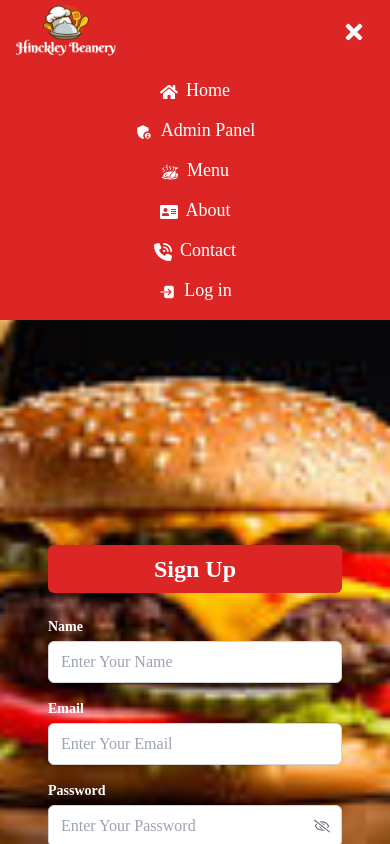
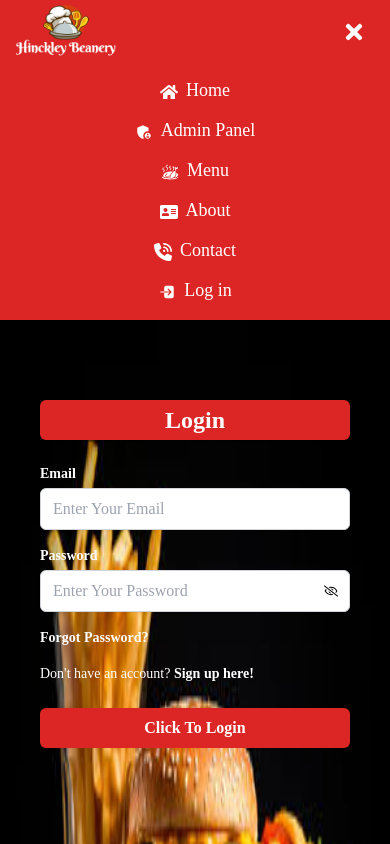
Before and after one commit to naXeerrehman/Restaurant_Website, a React (Create React App) app in the folder frontend/: page /SignUpPage in a window 390 px wide. Shown: the top 844 px of the page. Built offline with nearby package versions, Linux system fonts and the light colour scheme; no server answers.

Commit message:
Update SignUp.js

```diff
--- a/frontend/src/components/AuthenticationComponents/SignUp.js
+++ b/frontend/src/components/AuthenticationComponents/SignUp.js
@@ -1,70 +1,71 @@
-import React, { useState } from "react";
+import { useEffect, useState } from "react";
+import { useNavigate, Link } from "react-router-dom";
 import axios from "axios";
-import { Link, useNavigate } from "react-router-dom";
 import { FaEye, FaRegEyeSlash } from "react-icons/fa";
 import FastFood6 from "../../assets/FastFood6.jpg";
 
-const SignUp = () => {
-  const [name, setName] = useState("");
+const Login = () => {
   const [email, setEmail] = useState("");
   const [password, setPassword] = useState("");
+  const [showPassword, setShowPassword] = useState(false);
   const [otp, setOtp] = useState("");
+  const [otpSent, setOtpSent] = useState(false);
+  const [loginLoading, setLoginLoading] = useState(false);
+  const [otpLoading, setOtpLoading] = useState(false);
   const [message, setMessage] = useState("");
-  const [signUpLoading, setSignUpLoading] = useState(false);
-  const [otpLoading, setOtpLoading] = useState(false);
   const [success, setSuccess] = useState(false);
-  const [otpSent, setOtpSent] = useState(false);
-  const [showPassword, setShowPassword] = useState(false);
   const navigate = useNavigate();
 
   const BACKEND_URL = process.env.REACT_APP_BACKEND_URL;
 
-  const handleSignUp = async (e) => {
+  useEffect(() => {
+    const token = localStorage.getItem("token");
+    if (token) {
+      navigate("/"); // Redirect to homepage if already logged in
+    }
+  }, [navigate]);
+
+  const handleLogin = async (e) => {
     e.preventDefault();
+    try {
+      setLoginLoading(true); // Use login-specific loading
+      const response = await axios.post(`${BACKEND_URL}/api/auth/login`, {
+        email,
+        password,
+      });
+      setMessage(response.data.message);
+      setSuccess(true);
 
-    if (password.length < 8) {
-      setMessage("Password must be 8 characters or more.");
-      setSuccess(false);
-      return;
-    }
+      if (response.data.message.includes("OTP")) {
+        setOtpSent(true);
+      }
 
-    const userData = { name, email, password };
-
-    try {
-      setSignUpLoading(true);
-      const response = await axios.post(
-        `${BACKEND_URL}/api/users/register`,
-        userData
-      );
-      setMessage(response.data.message);
-      setOtpSent(true);
-      setSuccess(true);
+      if (response.data.token) {
+        localStorage.setItem("email", email);
+        localStorage.setItem("token", response.data.token);
+      }
     } catch (error) {
-      setMessage(
-        error.response?.data.message || "Error during registration process."
-      );
+      setMessage(error.response?.data.message || "Error during login process.");
       setSuccess(false);
     } finally {
-      setSignUpLoading(false); // Always set loading to false when done
+      setLoginLoading(false);
     }
   };
 
   const handleOtpVerify = async (e) => {
     e.preventDefault();
-
     try {
-      setOtpLoading(true);
-      const response = await axios.post(`${BACKEND_URL}/api/users/verify-otp`, {
+      setOtpLoading(true); // Use OTP-specific loading
+      const response = await axios.post(`${BACKEND_URL}/api/auth/verify-otp`, {
         email,
         otp,
       });
-
       localStorage.setItem("token", response.data.token);
       localStorage.setItem("user", JSON.stringify(response.data.user));
       navigate("/");
     } catch (error) {
       setMessage(
-        error.response?.data.message || "Error during OTP verification process."
+        error.response?.data.message || "Error during OTP verification."
       );
       setSuccess(false);
     } finally {
@@ -73,48 +74,26 @@ const SignUp = () => {
   };
 
   return (
-    <div className="relative min-h-screen">
+    <div>
       {/* Background Image */}
-      <div className="fixed inset-0 -z-10">
-        <img
-          src={FastFood6}
-          alt="FastFood background"
-          className="w-full h-full object-cover"
-          loading="lazy"
-        />
+      <div className="absolute w-full">
+        <img src={FastFood6} alt="FastFood_image" className="w-full h-screen" />
       </div>
-
       {/* Content */}
-      <div className="relative z-10 flex items-center justify-center min-h-screen px-4 py-20">
+      <div className="relative inset-0 flex items-center justify-center">
         {!otpSent ? (
-          <form onSubmit={handleSignUp} className="w-full max-w-md p-8">
-            <h1 className="text-2xl font-bold bg-red-600 text-white rounded-md py-2 text-center mb-6">
-              Sign Up
+          <form
+            onSubmit={handleLogin}
+            className="mx-4 w-full p-6 px-6 pt-[80px] md:px-28 lg:px-[370px]"
+          >
+            <h1 className="text-2xl font-bold bg-red-600 text-white rounded-md py-1 text-center mb-6">
+              Login
             </h1>
 
             <div className="mb-4">
               <label
-                htmlFor="name"
-                className="block text-sm font-bold text-white"
-              >
-                Name
-              </label>
-              <input
-                id="name"
-                name="name"
-                type="text"
-                placeholder="Enter Your Name"
-                value={name}
-                onChange={(e) => setName(e.target.value)}
-                required
-                className="mt-1 block w-full px-3 py-2 border border-gray-300 rounded-md shadow-sm focus:outline-none focus:ring-2 focus:ring-red-600"
-              />
-            </div>
-
-            <div className="mb-4">
-              <label
                 htmlFor="email"
-                className="block text-sm font-bold text-white"
+                className="block text-sm md:text-2xl font-bold text-white"
               >
                 Email
               </label>
@@ -126,14 +105,14 @@ const SignUp = () => {
                 value={email}
                 onChange={(e) => setEmail(e.target.value)}
                 required
-                className="mt-1 block w-full px-3 py-2 border border-gray-300 rounded-md shadow-sm focus:outline-none focus:ring-2 focus:ring-red-600"
+                className="mt-1 block w-full px-3 py-2 border border-gray-300 text-black rounded-md shadow-sm focus:outline-none focus:ring-2 focus:ring-red-600 focus:border-red-600"
               />
             </div>
 
             <div className="mb-4">
               <label
                 htmlFor="password"
-                className="block text-sm font-bold text-white"
+                className="block text-sm md:text-2xl font-bold text-white"
               >
                 Password
               </label>
@@ -146,52 +125,57 @@ const SignUp = () => {
                   value={password}
                   onChange={(e) => setPassword(e.target.value)}
                   required
-                  className="mt-1 block w-full px-3 py-2 border border-gray-300 rounded-md shadow-sm focus:outline-none focus:ring-2 focus:ring-red-600"
+                  className="mt-1 block w-full px-3 py-2 border border-gray-300 text-black rounded-md shadow-sm focus:outline-none focus:ring-2 focus:ring-red-600 focus:border-red-600"
                 />
                 <button
                   type="button"
                   onClick={() => setShowPassword((prev) => !prev)}
-                  className="absolute inset-y-0 right-0 pr-3 flex items-center text-gray-500"
+                  className="absolute inset-y-0 right-0 pr-3 flex items-center text-sm leading-5 text-black"
                 >
                   {showPassword ? <FaEye /> : <FaRegEyeSlash />}
                 </button>
               </div>
             </div>
 
-            <div className="text-sm text-white mb-4">
-              Already have an account?{" "}
-              <Link to="/loginPage" className="font-semibold text-white">
-                Log in here!
+            <div className="text-sm text-gray-600 mb-4">
+              <Link
+                to="/ResetPassword"
+                className="font-semibold text-white md:text-2xl"
+              >
+                Forgot Password?
+              </Link>
+            </div>
+
+            <div className="text-sm md:text-2xl text-white mb-6">
+              Don't have an account?{" "}
+              <Link to="/SignUpPage" className="font-semibold text-white">
+                Sign up here!
               </Link>
             </div>
 
             {message && (
-              <p
-                className={`text-center text-sm py-2 ${
-                  success ? "text-green-600" : "text-red-600"
-                }`}
-              >
+              <p className={`text-center text-2xl mb-1 text-white bg-red-600`}>
                 {message}
               </p>
             )}
 
             <button
               type="submit"
-              disabled={signUpLoading}
-              className={`w-full font-bold bg-red-600 text-white py-2 px-4 rounded-md hover:bg-red-700 transition-colors ${
-                signUpLoading ? "opacity-70" : ""
+              disabled={loginLoading}
+              className={`w-full font-bold bg-red-600 text-white py-2 px-4 rounded-md hover:bg-red-700 md:text-2xl${
+                loginLoading ? "opacity-50 cursor-not-allowed" : ""
               }`}
             >
-              {signUpLoading ? "Signing Up..." : "Click To Sign Up"}
+              {loginLoading ? "Logging in..." : "Click To Login"}
             </button>
           </form>
         ) : (
-          <div className="w-full max-w-md p-8">
-            <h2 className="text-2xl font-bold bg-red-600 text-white rounded-md py-2 text-center mb-6">
+          <div className="p-6 w-full max-w-md pt-32 md:pt-44">
+            <h2 className="text-2xl font-bold bg-red-600 text-white rounded-md py-1 text-center mb-6">
               Verify Your OTP
             </h2>
             {message && (
-              <p className={`text-center text-sm py-2 text-white bg-red-600`}>
+              <p className={`text-center text-sm bg-red-600 text-white`}>
                 {message}
               </p>
             )}
@@ -199,7 +183,7 @@ const SignUp = () => {
               <div>
                 <label
                   htmlFor="otp"
-                  className="block text-sm font-bold text-white"
+                  className="block text-sm md:text-2xl text-white font-bold"
                 >
                   Enter OTP:
                 </label>
@@ -210,15 +194,15 @@ const SignUp = () => {
                   onChange={(e) => setOtp(e.target.value)}
                   placeholder="Enter OTP"
                   required
-                  className="mt-1 block w-full px-3 py-2 border border-gray-300 rounded-md shadow-sm focus:outline-none focus:ring-2 focus:ring-red-600"
+                  className="mt-1 block w-full px-3 py-2 border border-gray-300 rounded-md shadow-sm focus:outline-none focus:ring-2 focus:ring-red-600 focus:border-red-600"
                 />
               </div>
 
               <button
                 type="submit"
                 disabled={otpLoading}
-                className={`w-full bg-red-600 text-white py-2 px-4 rounded-md hover:bg-red-700 font-bold transition-colors ${
-                  otpLoading ? "opacity-70" : ""
+                className={`w-full bg-red-600 text-white py-2 px-4 rounded-md hover:bg-red-700 font-bold md:text-2xl ${
+                  otpLoading ? "opacity-50 cursor-not-allowed" : ""
                 }`}
               >
                 {otpLoading ? "Verifying OTP..." : "Click To Verify OTP"}
@@ -231,4 +215,4 @@ const SignUp = () => {
   );
 };
 
-export default SignUp;
+export default Login;
```
